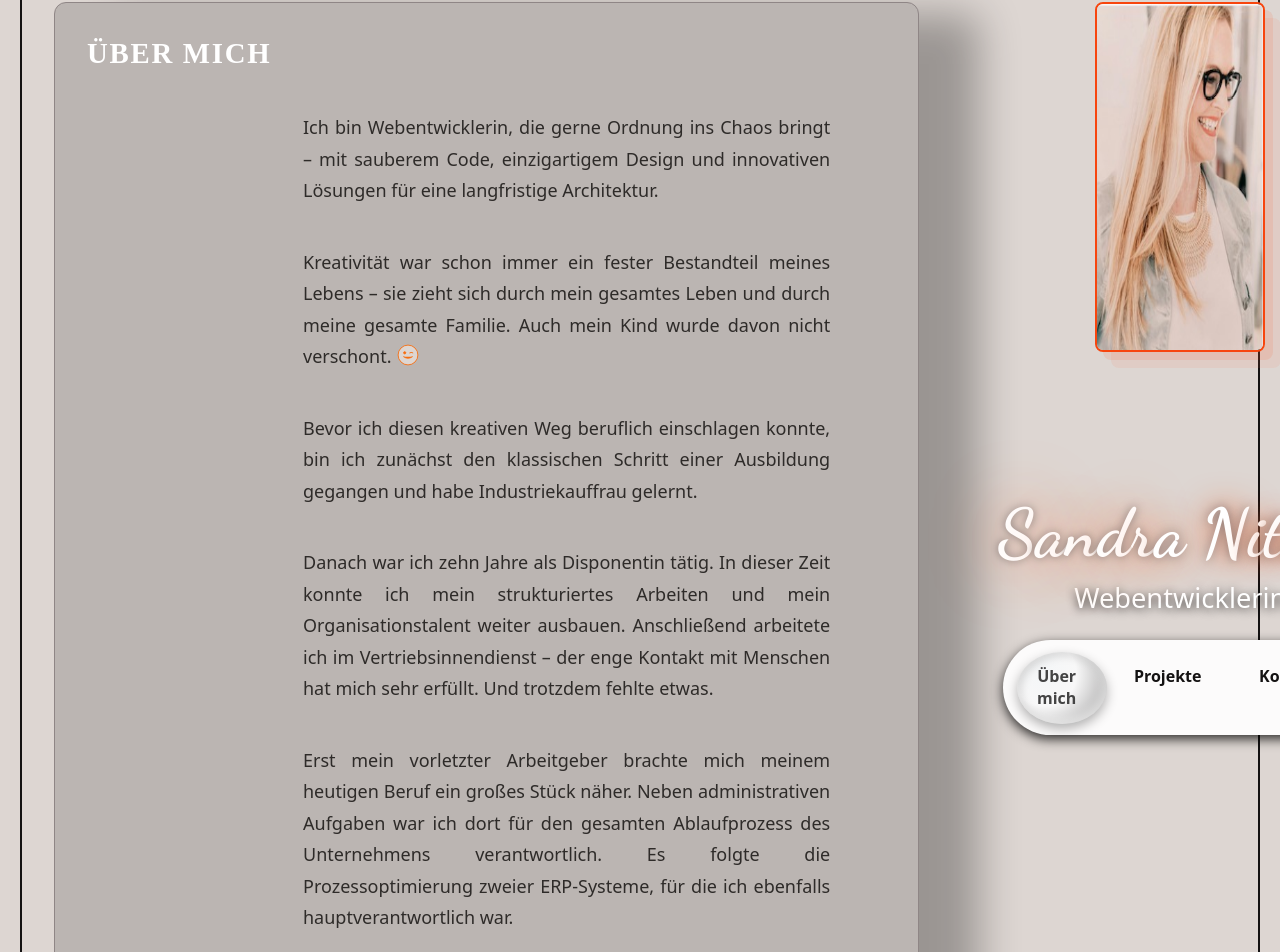
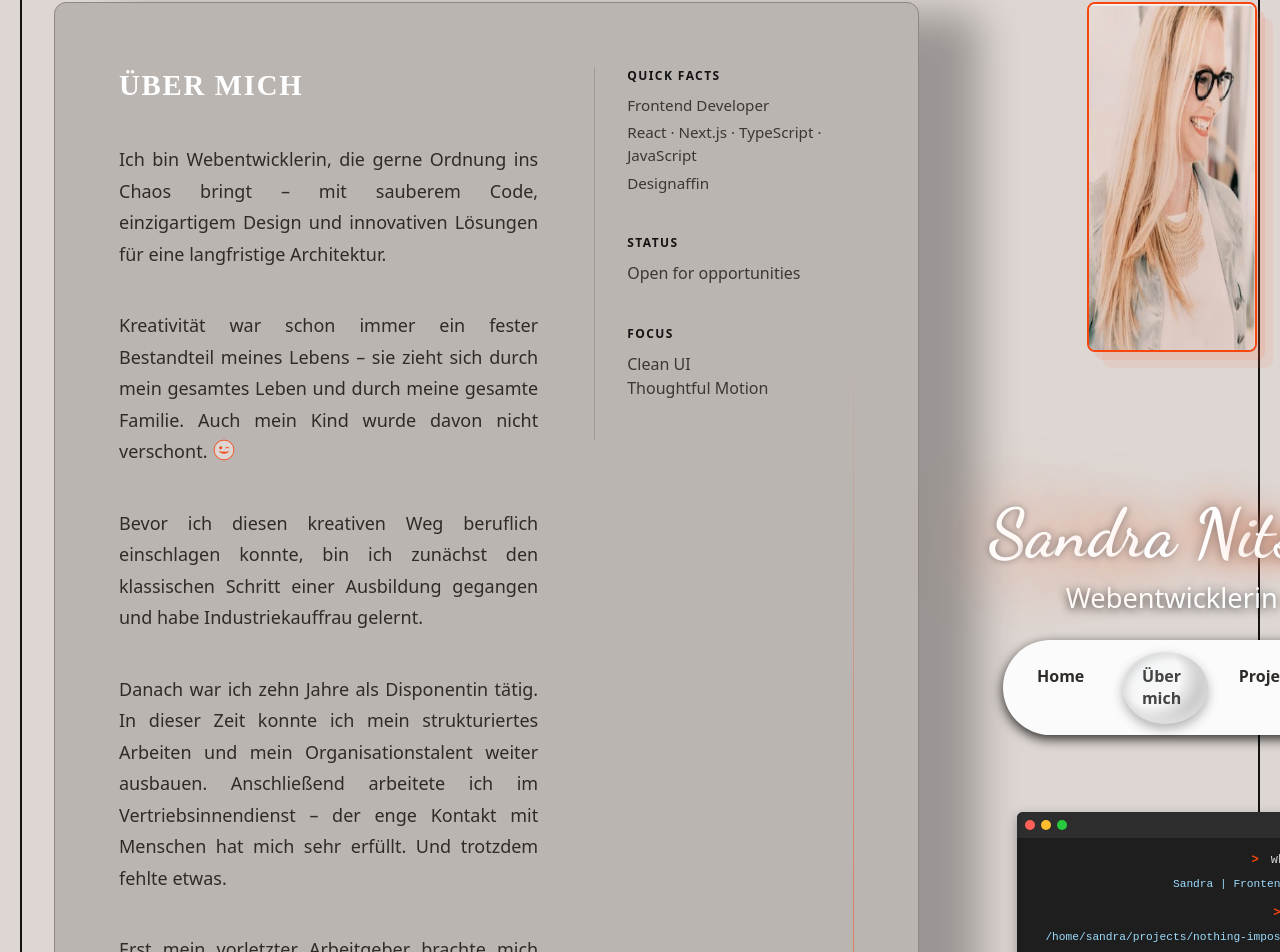
Before and after one commit to Sandra506763/portfoliosandra, a React (Vite) app: page /about in a window 1280 px wide. Shown: the part 52-1004 px from the top of the page. Built offline with nearby package versions, Linux system fonts and the light colour scheme.

Commit message:
Zwischenstand260124

```diff
--- a/src/components/Footer.tsx
+++ b/src/components/Footer.tsx
@@ -1,15 +1,41 @@
-import React from 'react';
+import React from "react";
 
 const Footer: React.FC = () => {
   return (
     <footer>
       <p className="footerText">© 2026 Sandra Nitsch – Portfolio</p>
       <div className="social-links">
-        <a href="https://www.linkedin.com/in/dein-profil" target="_blank" rel="noopener noreferrer" className="social-btn linkedin">
-          <img src="https://cdn.jsdelivr.net/gh/simple-icons/simple-icons/icons/linkedin.svg" alt="LinkedIn" />
+        <a
+          href="mailto:sanitsch78@web.de"
+          className="social-btn mail"
+          aria-label="E-Mail senden"
+        >
+          <img
+            src="https://cdn.jsdelivr.net/gh/simple-icons/simple-icons/icons/maildotru.svg"
+            alt="E-Mail"
+          />
         </a>
-        <a href="https://www.instagram.com/dein-profil" target="_blank" rel="noopener noreferrer" className="social-btn instagram">
-          <img src="https://cdn.jsdelivr.net/gh/simple-icons/simple-icons/icons/instagram.svg" alt="Instagram" />
+        <a
+          href="https://www.linkedin.com/in/dein-profil"
+          target="_blank"
+          rel="noopener noreferrer"
+          className="social-btn linkedin"
+        >
+          <img
+            src="https://cdn.jsdelivr.net/gh/simple-icons/simple-icons/icons/linkedin.svg"
+            alt="LinkedIn"
+          />
+        </a>
+        <a
+          href="https://www.instagram.com/dein-profil"
+          target="_blank"
+          rel="noopener noreferrer"
+          className="social-btn instagram"
+        >
+          <img
+            src="https://cdn.jsdelivr.net/gh/simple-icons/simple-icons/icons/instagram.svg"
+            alt="Instagram"
+          />
         </a>
       </div>
     </footer>
--- a/src/components/Header.tsx
+++ b/src/components/Header.tsx
@@ -1,10 +1,15 @@
 import React, { useEffect, useRef, useState } from 'react';
+import { useLocation } from 'react-router-dom';
 import Navigation from './Navigation';
 import type { CharItem } from '../types';
 
 const Header: React.FC = () => {
   const h1Ref = useRef<HTMLHeadingElement>(null);
   const [chars, setChars] = useState<CharItem[]>([]);
+  const location = useLocation();
+
+  // Terminal nur auf About-Seite anzeigen
+  const showTerminal = location.pathname === '/about';
 
   useEffect(() => {
     const text = "Sandra Nitsch";
@@ -75,7 +80,40 @@ const Header: React.FC = () => {
         ))}
       </h1>
       <p className="web">Webentwicklerin</p>
+
       <Navigation />
+
+      {/* Mini Terminal - nur auf About-Seite */}
+      {showTerminal && (
+        <div className="mini-terminal">
+          <div className="terminal-header">
+            <span className="terminal-dot red"></span>
+            <span className="terminal-dot yellow"></span>
+            <span className="terminal-dot green"></span>
+          </div>
+          <div className="terminal-body">
+            <div className="terminal-line">
+              <span className="prompt">&gt;</span> whoami
+            </div>
+            <div className="terminal-output">Sandra | Frontend Dev</div>
+
+            <div className="terminal-line">
+              <span className="prompt">&gt;</span> pwd
+            </div>
+            <div className="terminal-output">/home/sandra/projects/nothing-impossible</div>
+
+            <div className="terminal-line">
+              <span className="prompt">&gt;</span> cat .env
+            </div>
+            <div className="terminal-output">
+              MINDSET=growth<br />
+              COFFEE=essential<br />
+              CODE=clean<br />
+              DREAMS=achievable
+            </div>
+          </div>
+        </div>
+      )}
     </header>
   );
 };
--- a/src/components/Navigation.tsx
+++ b/src/components/Navigation.tsx
@@ -5,6 +5,13 @@ const Navigation: React.FC = () => {
   return (
     <nav className="slider-nav">
       <div className="slider">
+        <NavLink
+          to="/"
+          className={({ isActive }) => isActive ? 'active' : ''}
+        >
+          Home
+        </NavLink>
+
         <NavLink
           to="/about"
           className={({ isActive }) => isActive ? 'active' : ''}
@@ -19,13 +26,6 @@ const Navigation: React.FC = () => {
           Projekte
         </NavLink>
 
-        <NavLink
-          to="/contact"
-          className={({ isActive }) => isActive ? 'active' : ''}
-        >
-          Kontakt
-        </NavLink>
-
         <span className="highlight"></span>
       </div>
     </nav>
--- a/src/pages/About.tsx
+++ b/src/pages/About.tsx
@@ -3,6 +3,8 @@ import React from "react";
 const About: React.FC = () => {
   return (
     <main className="about-main">
+      <div className="about-layout">
+        <div className="about-content">
           <h2>Über mich</h2>
           <section className="about-text">
             <div>
@@ -22,21 +24,18 @@ const About: React.FC = () => {
                 aria-hidden="true"
               >
                 <circle className="smiley-face" cx="50" cy="50" r="45" />
-
                 <circle className="smiley-eye-open" cx="35" cy="40" r="5" />
-
                 <path
                   className="smiley-eye-wink"
                   d="M58 40 Q65 36 72 40"
                   fill="none"
-              stroke-linecap="round"
+                  strokeLinecap="round"
                 />
-
                 <path
                   className="smiley-mouth"
                   d="M30 58 Q50 72 70 58"
                   fill="none"
-              stroke-linecap="round"
+                  strokeLinecap="round"
                 />
               </svg>
             </div>
@@ -99,21 +98,18 @@ const About: React.FC = () => {
                 aria-hidden="true"
               >
                 <circle className="smiley-face" cx="50" cy="50" r="45" />
-
                 <circle className="smiley-eye-open" cx="35" cy="40" r="5" />
-
                 <path
                   className="smiley-eye-wink"
                   d="M58 40 Q65 36 72 40"
                   fill="none"
-              stroke-linecap="round"
+                  strokeLinecap="round"
                 />
-
                 <path
                   className="smiley-mouth"
                   d="M30 58 Q50 72 70 58"
                   fill="none"
-              stroke-linecap="round"
+                  strokeLinecap="round"
                 />
               </svg>
             </div>
@@ -124,7 +120,7 @@ const About: React.FC = () => {
             </div>
 
             <div>
-          <strong>„Nothing’s impossible“</strong> ist dabei mehr als ein Motto
+              <strong>„Nothing's impossible"</strong> ist dabei mehr als ein Motto
               für mich. Es beschreibt meine Herangehensweise: komplexe Anforderungen
               zu durchdringen, Lösungen strukturiert zu entwickeln und
               Herausforderungen pragmatisch umzusetzen.
@@ -150,10 +146,36 @@ const About: React.FC = () => {
 
             <div>
               <strong>Kurz gesagt:</strong> Ich baue Websites und Webapps mit
-          Anspruch, Persönlichkeit – und einer Lebensweise, die sagt: Nothing’s
+              Anspruch, Persönlichkeit – und einer Lebensweise, die sagt: Nothing's
               impossible.
             </div>
           </section>
+        </div>
+
+        <aside className="about-rail">
+          <div className="rail-block">
+            <h3>Quick Facts</h3>
+            <ul>
+              <li>Frontend Developer</li>
+              <li>React · Next.js · TypeScript · JavaScript </li>
+              <li>Designaffin</li>
+            </ul>
+          </div>
+
+          <div className="rail-block">
+            <h3>Status</h3>
+            <p>Open for opportunities</p>
+          </div>
+
+          <div className="rail-block">
+            <h3>Focus</h3>
+            <p>
+              Clean UI <br />
+              Thoughtful Motion
+            </p>
+          </div>
+        </aside>
+      </div>
     </main>
   );
 };
--- a/src/router.tsx
+++ b/src/router.tsx
@@ -3,7 +3,6 @@ import App from './App';
 import Home from './pages/Home';
 import About from './pages/About';
 import Projects from './pages/Projects';
-import Contact from './pages/Contact';
 
 const router = createBrowserRouter([
   {
@@ -11,20 +10,16 @@ const router = createBrowserRouter([
     element: <App />,
     children: [
       {
-        index: true,
+        path: '/',
         element: <Home />
       },
       {
-        path: 'about',
+        path: '/about',
         element: <About />
       },
       {
-        path: 'projects',
+        path: '/projects',
         element: <Projects />
-      },
-      {
-        path: 'contact',
-        element: <Contact />
       }
     ]
   }
--- a/src/styles/Portfolio.css
+++ b/src/styles/Portfolio.css
@@ -3,7 +3,7 @@
 body {
   font-family: "DM Sans", system-ui, sans-serif;
   background: #ddd6d2;
-  color: #050505;
+  color: #2e2b29;
   height: 100%;
   width: auto;
   border: 2px solid #141212;
@@ -125,17 +125,18 @@ header p {
 }
 
 .about-main {
-  min-height: 140vh; /* wächst mit Inhalt */
-  flex: 1 0 auto; /* erlaubt Flexbox, dass main expandiert */
-  /* optional, falls breiter gewünscht */
-  margin-left: 2rem; /* kann angepasst werden */
-  margin-right: 2rem; /* optional */
+  min-height: 140vh;
+  flex: 1 0 auto;
+  margin-left: 2rem;
+  margin-right: 2rem;
   border: solid 1px rgb(143, 134, 134);
   background-color: #bbb5b2;
   color: #fff;
 }
 
 h2 {
+  margin-top: 0;
+  margin-left: 0;
   font-family: "DM Sans";
   font-weight: 700;
   letter-spacing: 0.06em;
@@ -150,6 +151,7 @@ h2 {
   font-weight: 400;
   color: #2e2b29;
 }
+
 .about-text strong {
   position: relative;
 }
@@ -172,15 +174,141 @@ h2 {
 }
 
 .about-text > div {
-  margin-bottom: 1.4rem; /* Abstand zwischen den Absätzen */
-  margin-left: 27vh;
-  margin-right: 7vh;
+  margin-bottom: 0;
+  margin-left: 0;
+  margin-right: 0;
   margin-top: 2.5rem;
   font-size: large;
   text-align: justify;
   max-width: 80ch;
 }
 
+.about-main::after {
+  content: "";
+  position: absolute;
+  right: 4rem;
+  top: 10%;
+  width: 1px;
+  height: 80%;
+  background: linear-gradient(
+    to bottom,
+    transparent,
+    rgb(247, 69, 14),
+    transparent
+  );
+}
+
+.about-layout {
+  display: grid;
+  grid-template-columns: minmax(0, 1fr) 260px;
+  gap: 3.5rem;
+  align-items: start;
+  padding: 2rem;
+}
+
+.about-content {
+  width: 100%;
+}
+
+.about-rail {
+  font-size: 0.95rem;
+  color: #3a3735;
+  position: sticky;
+  top: 4rem;
+  padding-left: 2rem;
+  border-left: 1px solid rgba(0, 0, 0, 0.15);
+}
+
+.rail-block {
+  margin-bottom: 2.5rem;
+}
+
+.rail-block h3 {
+  font-size: 0.75rem;
+  letter-spacing: 0.12em;
+  text-transform: uppercase;
+  margin-bottom: 0.6rem;
+  color: #141212;
+}
+
+.rail-block p,
+.rail-block li {
+  line-height: 1.5;
+}
+
+.about-rail ul {
+  list-style: none;
+  padding: 0;
+  margin: 0;
+}
+
+.about-rail li {
+  margin-bottom: 0.3rem;
+}
+
+.about-rail p {
+  font-size: 0.95rem;
+  line-height: 1.5;
+}
+
+/* Mini Terminal */
+.mini-terminal {
+  margin-top: 2rem;
+  background: #1e1e1e;
+  border-radius: 6px;
+  overflow: hidden;
+  font-family: "Courier New", monospace;
+  font-size: 0.75rem;
+  box-shadow: 0 4px 12px rgba(0, 0, 0, 0.3);
+}
+
+.terminal-header {
+  background: #2d2d2d;
+  padding: 0.5rem;
+  display: flex;
+  gap: 0.4rem;
+}
+
+.terminal-dot {
+  width: 10px;
+  height: 10px;
+  border-radius: 50%;
+}
+
+.terminal-dot.red {
+  background: #ff5f56;
+}
+
+.terminal-dot.yellow {
+  background: #ffbd2e;
+}
+
+.terminal-dot.green {
+  background: #27c93f;
+}
+
+.terminal-body {
+  padding: 0.8rem;
+  color: #d4d4d4;
+  line-height: 1.6;
+}
+
+.terminal-line {
+  margin-bottom: 0.4rem;
+}
+
+.prompt {
+  color: rgb(247, 69, 14);
+  font-weight: bold;
+  margin-right: 0.3rem;
+}
+
+.terminal-output {
+  color: #9cdcfe;
+  margin-left: 1rem;
+  margin-bottom: 0.6rem;
+  font-size: 0.7rem;
+}
 .smiley {
   width: 22px;
   height: 22px;
@@ -190,8 +318,8 @@ h2 {
 
 /* Gesicht */
 .smiley-face {
-  fill: #ddd6d2; /* beige */
-  stroke: #f76d0e; /* orange außen */
+  fill: #ddd6d2;
+  stroke: rgb(247, 69, 14);
   stroke-width: 4;
 }
 
@@ -199,9 +327,9 @@ h2 {
 .smiley-eye-open,
 .smiley-eye-wink,
 .smiley-mouth {
-  stroke: #f76d0e;
+  stroke: rgb(247, 69, 14);
   stroke-width: 4;
-  fill: #f76d0e;
+  fill: rgb(247, 69, 14);
 }
 
 main {
@@ -218,15 +346,23 @@ main {
   border: solid 1px rgb(143, 134, 134);
 }
 
-main p {
+/* Nur für den großen Titel-Text */
+main #title {
   font-size: 10rem;
   font-weight: 900;
-  color: #141212;
+  color: #2e2b29;
   margin: 0;
   line-height: 1.2;
   text-shadow: 0.9px 0 currentColor, -0.9px 0 currentColor, 0 0.9px currentColor,
     0 -0.9px currentColor;
   letter-spacing: 5.9rem;
+}
+
+/* Normale p-Tags im main */
+main p:not(#title) {
+  font-size: 1rem;
+  font-weight: 400;
+  letter-spacing: normal;
 }
 
 .i-letter {
@@ -238,7 +374,7 @@ main p {
   top: 0;
   left: 0;
   will-change: transform;
-  pointer-events: none; /* Hinzugefügt */
+  pointer-events: none;
 }
 
 .orange-dot {
@@ -263,6 +399,7 @@ main p {
     box-shadow: 0 0 8px rgb(247, 69, 14);
   }
 }
+
 .slider-nav {
   display: flex;
   justify-content: center;
@@ -291,7 +428,7 @@ main p {
   cursor: pointer;
   font-weight: bold;
   font-size: 1rem;
-  color: #141212;
+  color: #2e2b29;
   z-index: 2;
   user-select: none;
   transition: color 0.3s ease;
@@ -302,13 +439,14 @@ main p {
 .slider a:hover {
   color: rgb(247, 69, 14);
 }
+
 .slider .highlight {
   position: absolute;
   top: 3px;
   bottom: 3px;
   left: 3px;
-  width: calc(33.33% - 6px); /* Angepasst für runde Form */
-  height: calc(100% - 6px); /* Hinzugefügt */
+  width: calc(33.33% - 6px);
+  height: calc(100% - 6px);
   background: radial-gradient(
     circle at 30% 30%,
     rgb(244, 246, 247),
@@ -320,8 +458,8 @@ main p {
     inset 4px 4px 12px rgba(0, 0, 0, 0.15), 0 6px 15px rgba(0, 0, 0, 0.3);
   transition: all 0.8s cubic-bezier(0.68, -0.55, 0.27, 1.55);
   z-index: 0;
-  transform: scale(1); /* Geändert von 1.5 */
-  aspect-ratio: 1 / 1; /* Hinzugefügt - erzwingt runde Form */
+  transform: scale(1);
+  aspect-ratio: 1 / 1;
 }
 
 .slider a.active {
@@ -330,7 +468,7 @@ main p {
 
 /* Hover-States - rund bleiben */
 .slider a:nth-child(1).active ~ .highlight {
-  transform: translateX(0%) scale(0.8); /* Nur scale, kein x,y */
+  transform: translateX(0%) scale(0.8);
 }
 
 .slider a:nth-child(2).active ~ .highlight {
```
Lines whose indentation alone changed are shown as unchanged.
